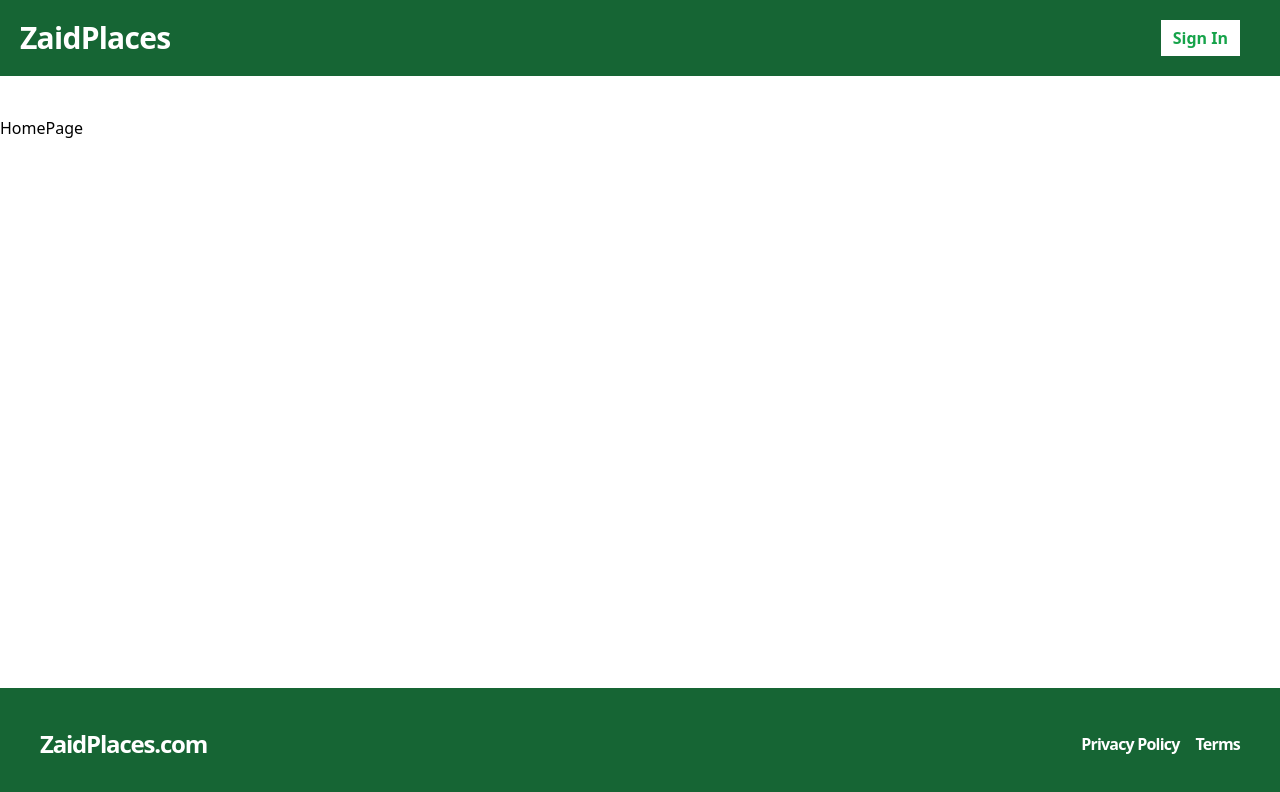
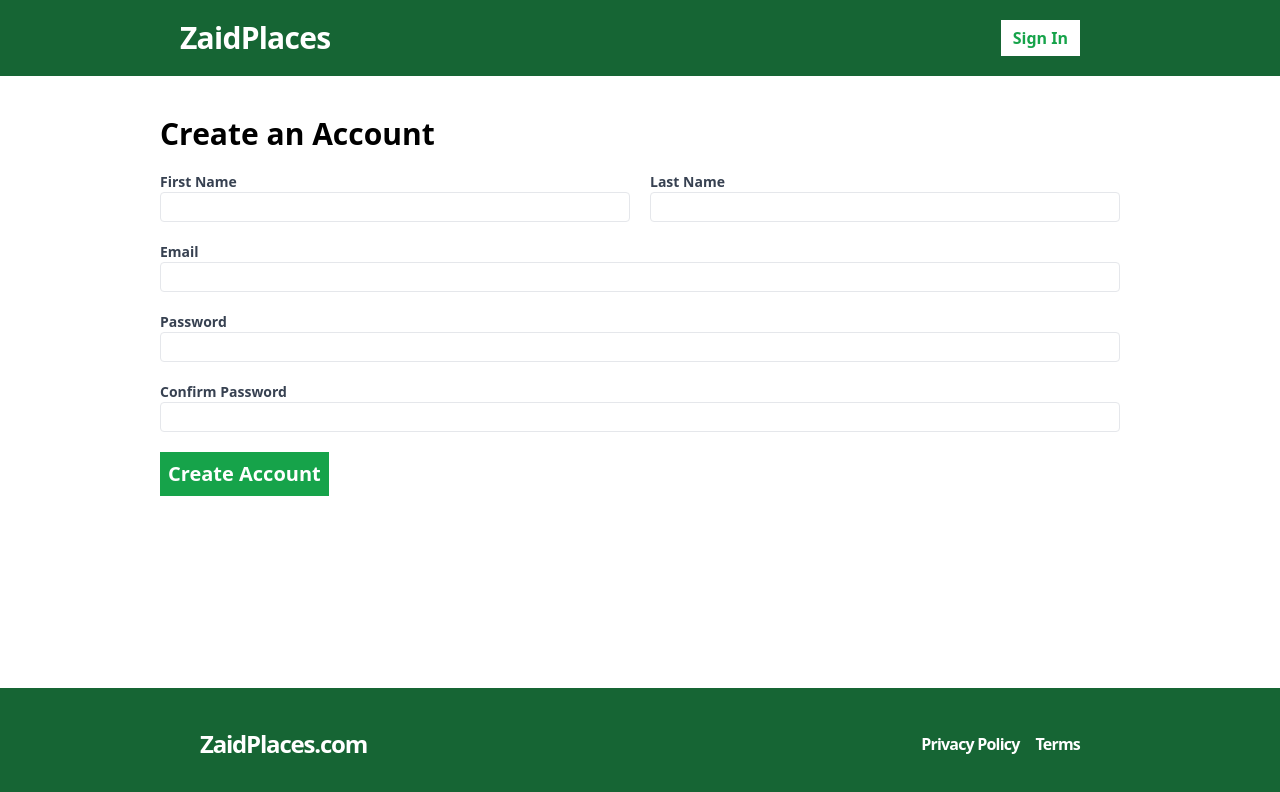
Before and after one commit to ZaidAr98/Place, a React (Vite) app in the folder Frontend/: page /register in a window 1280 px wide. Before the commit this address led to /. Shown: the top 792 px of the page. Built offline with nearby package versions, Linux system fonts and the light colour scheme.

Commit message:
adding register in frontend

```diff
--- a/Frontend/package.json
+++ b/Frontend/package.json
@@ -14,6 +14,7 @@
     "jsonwebtoken": "^9.0.2",
     "react": "^18.2.0",
     "react-dom": "^18.2.0",
+    "react-hook-form": "^7.50.1",
     "react-router-dom": "^6.22.0"
   },
   "devDependencies": {
--- a/Frontend/src/App.tsx
+++ b/Frontend/src/App.tsx
@@ -1,4 +1,5 @@
 import Layout from "./Layout/Layout";
+import Register from "./pages/Register";
 import { Routes, Route, BrowserRouter, Navigate } from "react-router-dom";
 function App() {
   return (
@@ -20,6 +21,14 @@
             </Layout>
           }
         />
+        <Route
+          path="/register"
+          element={
+            <Layout>
+              <Register />
+            </Layout>
+          }
+        />
         <Route path="*" element={<Navigate to="/" />} />
       </Routes>
     </BrowserRouter>
--- /dev/null
+++ b/Frontend/src/pages/Register.tsx
@@ -0,0 +1,107 @@
+import { useForm } from "react-hook-form";
+
+type RegistrationFormData = {
+    firstName : string,
+    lastName: string,
+    email: string,
+    password:string,
+    confirmPassword:string
+}
+
+
+const Register = () => {
+
+    const {register,watch,handleSubmit,formState:{errors}} = useForm<RegistrationFormData>()
+      const onSubmit = handleSubmit((data) => {
+        console.log(data);
+      });
+
+    return (
+      <form className="flex flex-col gap-5 " onSubmit={onSubmit}>
+        <h2 className="text-3xl font-bold">Create an Account</h2>
+        <div className="flex flex-col md:flex-row gap-5">
+          <label className="text-gray-700 text-sm font-bold flex-1">
+            First Name
+            <input
+              type="text"
+              className="border rounded w-full py-1 px-2 font-normal"
+              {...register("firstName", { required: "This field is required" })}
+            />
+            {errors.firstName && (
+              <span className="text-red-500">{errors.firstName.message}</span>
+            )}
+          </label>
+          <label className="text-gray-700 text-sm font-bold flex-1">
+            Last Name
+            <input
+              type="text"
+              className="border rounded w-full py-1 px-2 font-normal"
+              {...register("lastName", { required: "This field is required" })}
+            />
+            {errors.lastName && (
+              <span className="text-red-500">{errors.lastName.message}</span>
+            )}
+          </label>
+        </div>
+        <label className="text-gray-700 text-sm font-bold flex-1">
+          Email
+          <input
+            type="email"
+            className="border rounded w-full py-1 px-2 font-normal"
+            {...register("email", { required: "This field is required" })}
+          />
+          {errors.email && (
+            <span className="text-red-500">{errors.email.message}</span>
+          )}
+        </label>
+        <label className="text-gray-700 text-sm font-bold flex-1">
+          Password
+          <input
+            type="password"
+            className="border rounded w-full py-1 px-2 font-normal"
+            {...register("password", {
+              required: "This field is required",
+              minLength: {
+                value: 5,
+                message: "Password must be at least 5 characters",
+              },
+            })}
+          />
+          {errors.password && (
+            <span className="text-red-500">{errors.password.message}</span>
+          )}
+        </label>
+        <label className="text-gray-700 text-sm font-bold flex-1">
+          Confirm Password
+          <input
+            type="password"
+            className="border rounded w-full py-1 px-2 font-normal"
+            {...register("confirmPassword", {
+              validate: (val) => {
+                if (!val) {
+                  return "This field is required";
+                } else if (watch("password") !== val) {
+                  return "Your passwords do no match";
+                }
+              },
+            })}
+          />
+          {errors.confirmPassword && (
+            <span className="text-red-500">
+              {errors.confirmPassword.message}
+            </span>
+          )}
+        </label>
+        <span>
+          <button
+            type="submit"
+            className="bg-green-600 text-white p-2 font-bold hover:bg-green-500 text-xl"
+          >
+            Create Account
+          </button>
+        </span>
+      </form>
+    );
+}
+
+export default Register
--- a/Frontend/tailwind.config.js
+++ b/Frontend/tailwind.config.js
@@ -3,6 +3,11 @@
   content: ["./index.html", "./src/**/*.{js,ts,jsx,tsx}"],
   theme: {
     extend: {},
+    container:{
+      padding:{
+        md:"10rem"
+      }
+    }
   },
   plugins: [],
 };
```
Also changed, not shown: 1 other file (tests, documents, lock files or other folders).
